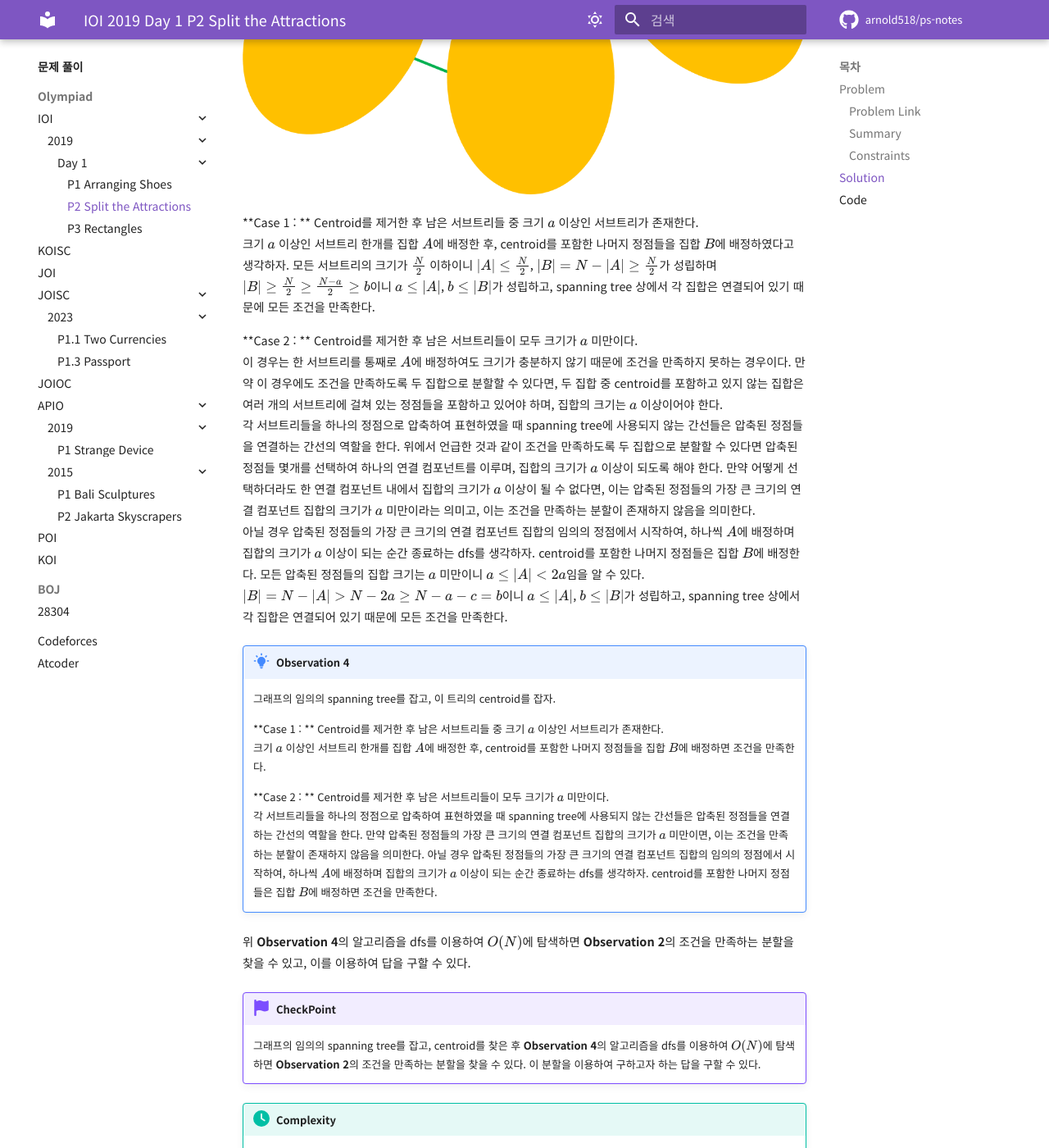
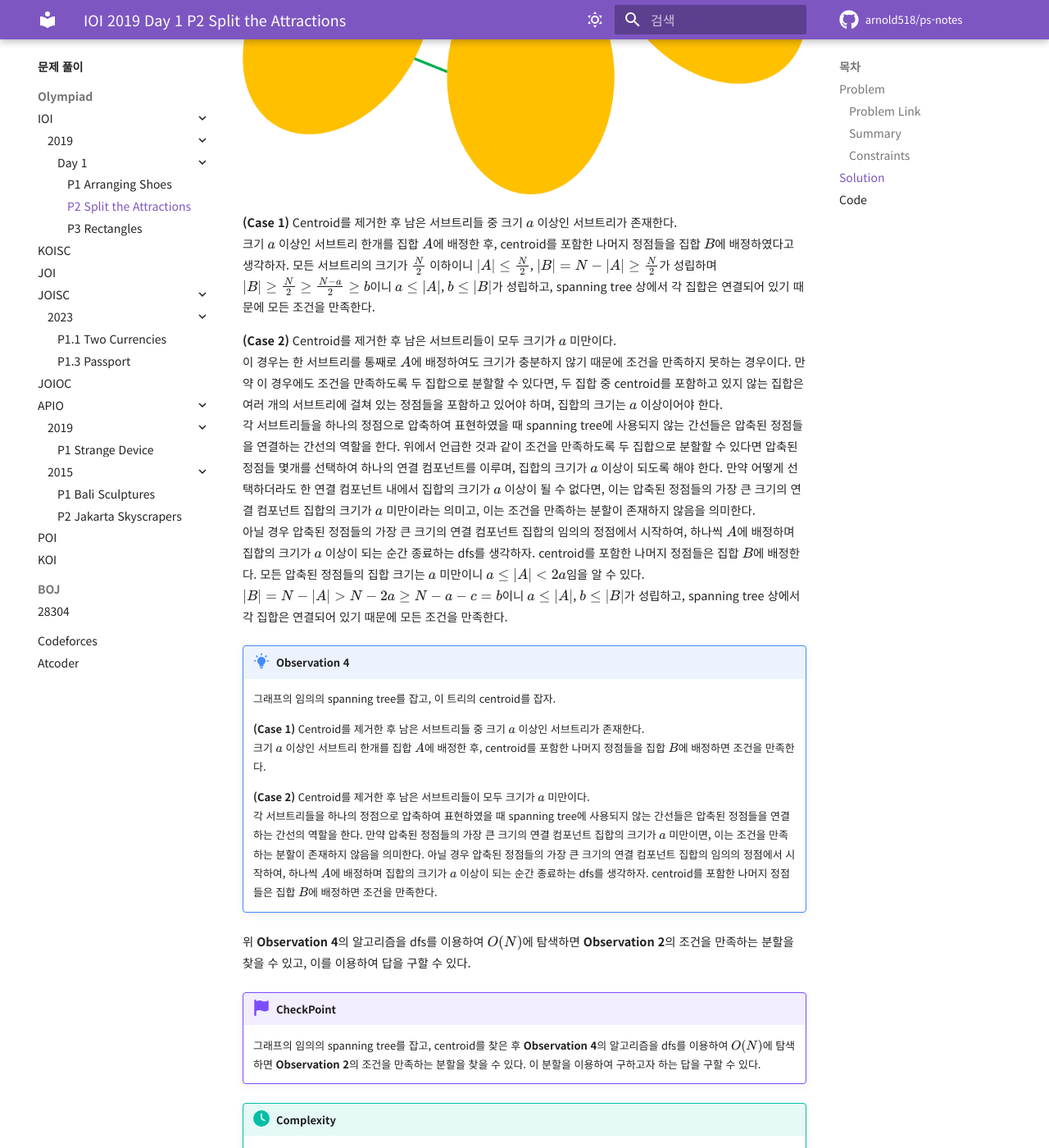
Before and after one commit to arnold518/ps-notes, an MkDocs documentation site: the page built from docs/solutions/Olympiad/IOI/2019/Day 1/P2 Split the Attractions/solution.md, in a window 1280 px wide and 1400 px high, scrolled down 2283 px. Shown: the whole window at 82% size. Built offline with MkDocs 1.6.1 and Material for MkDocs 9.7.7, drawn with Linux system fonts in a browser that asks for light colours; comment, search, counter and statistics services are not loaded.

```diff
--- a/docs/solutions/Olympiad/IOI/2019/Day 1/P2 Split the Attractions/solution.md
+++ b/docs/solutions/Olympiad/IOI/2019/Day 1/P2 Split the Attractions/solution.md
@@ -74,11 +74,11 @@ Centroid를 기준으로 트리를 서브트리들로 분할하면, 정의에
 ![image 1](./1.png)
 </center>
 
-**Case 1 : ** Centroid를 제거한 후 남은 서브트리들 중 크기 $a$ 이상인 서브트리가 존재한다.
+**(Case 1)** Centroid를 제거한 후 남은 서브트리들 중 크기 $a$ 이상인 서브트리가 존재한다.
 크기 $a$ 이상인 서브트리 한개를 집합 $A$에 배정한 후, centroid를 포함한 나머지 정점들을 집합 $B$에 배정하였다고 생각하자.
 모든 서브트리의 크기가 $\frac{N}{2}$ 이하이니 $|A| \le \frac{N}{2}$, $|B|=N-|A| \ge \frac{N}{2}$가 성립하며 $|B| \ge \frac{N}{2} \ge \frac{N-a}{2} \ge b$이니 $a \le |A|$, $b \le |B|$가 성립하고, spanning tree 상에서 각 집합은 연결되어 있기 때문에 모든 조건을 만족한다.
 
-**Case 2 : ** Centroid를 제거한 후 남은 서브트리들이 모두 크기가 $a$ 미만이다.
+**(Case 2)** Centroid를 제거한 후 남은 서브트리들이 모두 크기가 $a$ 미만이다.
 이 경우는 한 서브트리를 통째로 $A$에 배정하여도 크기가 충분하지 않기 때문에 조건을 만족하지 못하는 경우이다.
 만약 이 경우에도 조건을 만족하도록 두 집합으로 분할할 수 있다면, 두 집합 중 centroid를 포함하고 있지 않는 집합은 여러 개의 서브트리에 걸쳐 있는 정점들을 포함하고 있어야 하며, 집합의 크기는 $a$ 이상이어야 한다.
 각 서브트리들을 하나의 정점으로 압축하여 표현하였을 때 spanning tree에 사용되지 않는 간선들은 압축된 정점들을 연결하는 간선의 역할을 한다.
@@ -92,10 +92,10 @@ $|B|=N-|A|>N-2a \ge N-a-c = b$이니 $a \le |A|$, $b \le |B|$가 성립하고, s
 !!! observation "Observation 4"
     그래프의 임의의 spanning tree를 잡고, 이 트리의 centroid를 잡자.
 
-    **Case 1 : ** Centroid를 제거한 후 남은 서브트리들 중 크기 $a$ 이상인 서브트리가 존재한다.
+    **(Case 1)** Centroid를 제거한 후 남은 서브트리들 중 크기 $a$ 이상인 서브트리가 존재한다.
     크기 $a$ 이상인 서브트리 한개를 집합 $A$에 배정한 후, centroid를 포함한 나머지 정점들을 집합 $B$에 배정하면 조건을 만족한다.
 
-    **Case 2 : ** Centroid를 제거한 후 남은 서브트리들이 모두 크기가 $a$ 미만이다.
+    **(Case 2)** Centroid를 제거한 후 남은 서브트리들이 모두 크기가 $a$ 미만이다.
     각 서브트리들을 하나의 정점으로 압축하여 표현하였을 때 spanning tree에 사용되지 않는 간선들은 압축된 정점들을 연결하는 간선의 역할을 한다.
     만약 압축된 정점들의 가장 큰 크기의 연결 컴포넌트 집합의 크기가 $a$ 미만이면, 이는 조건을 만족하는 분할이 존재하지 않음을 의미한다.
     아닐 경우 압축된 정점들의 가장 큰 크기의 연결 컴포넌트 집합의 임의의 정점에서 시작하여, 하나씩 $A$에 배정하며 집합의 크기가 $a$ 이상이 되는 순간 종료하는 dfs를 생각하자.
```
